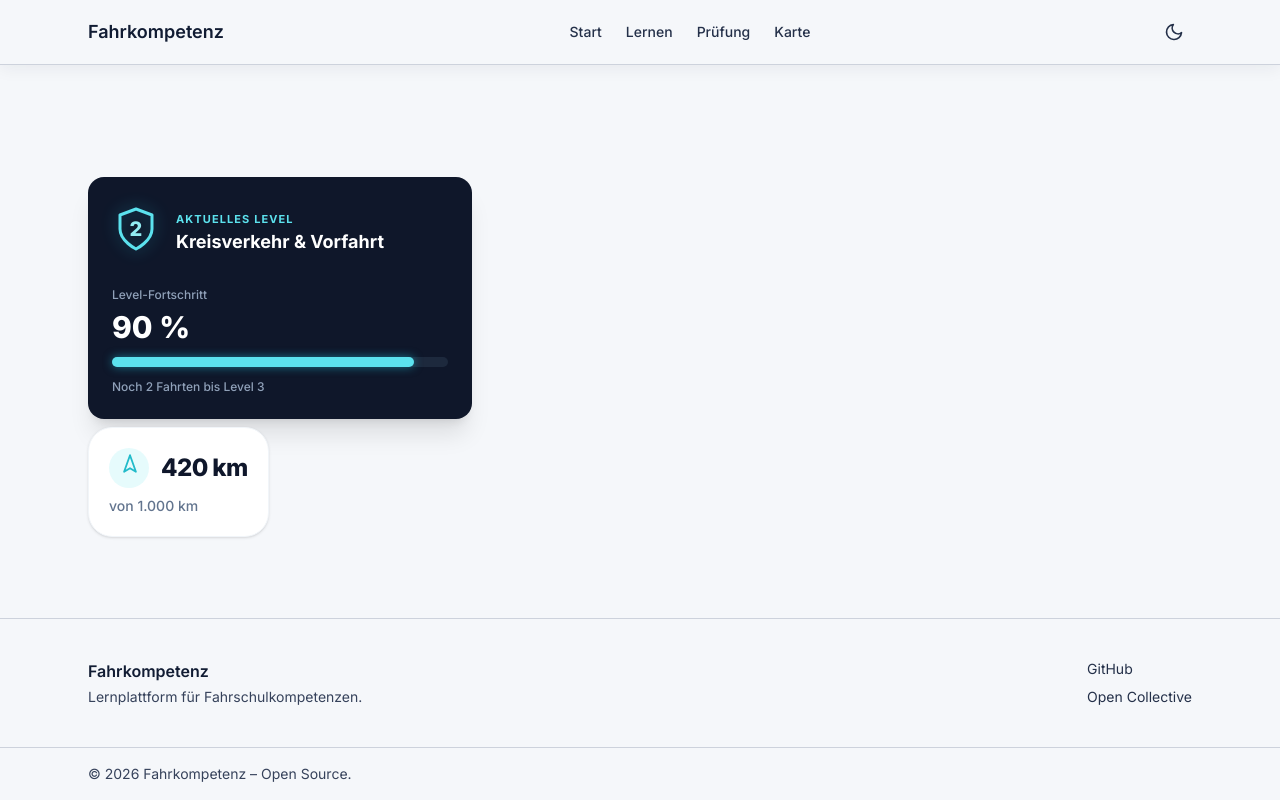
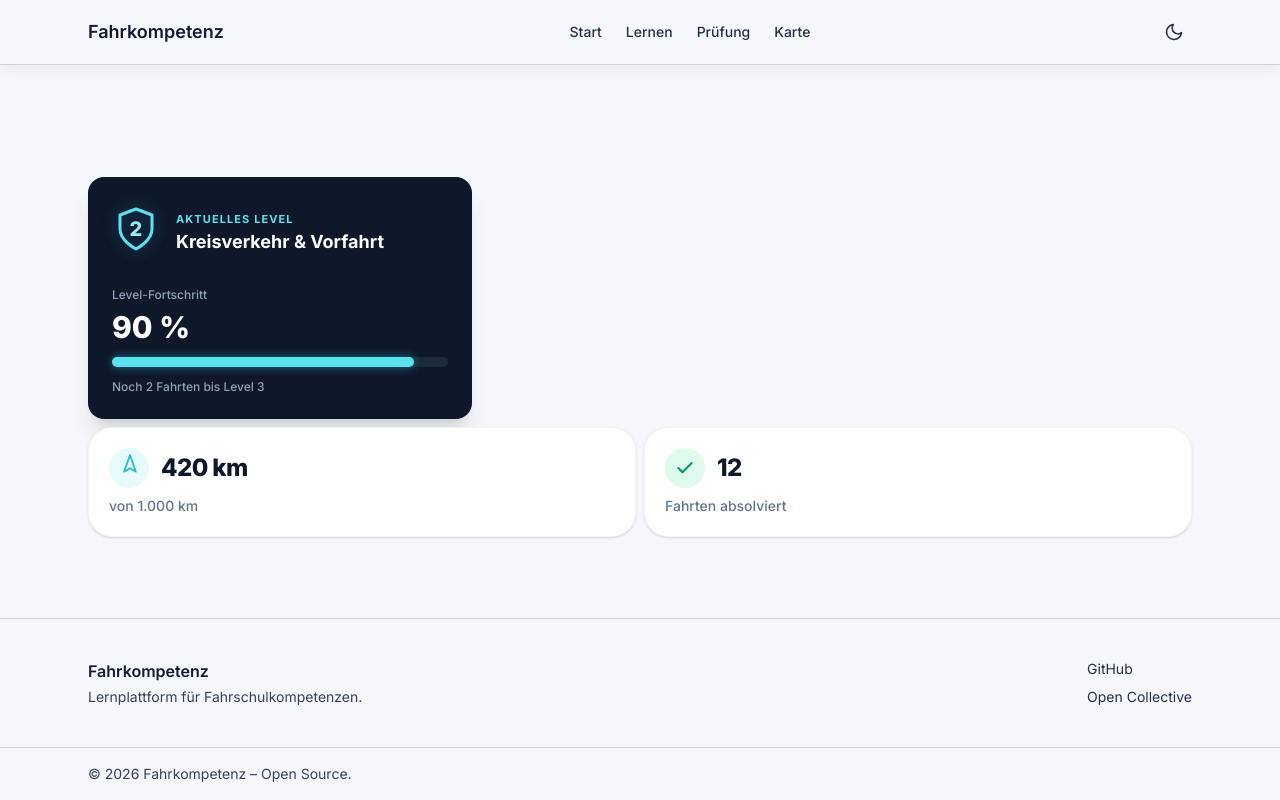
Before and after one commit to Awesomepear9/Hackathon_26_Team42, a Next.js app: page / in a window 1280 px wide. Built offline with nearby package versions, Linux system fonts and the light colour scheme.

Commit message:
feat: Add totalRidesCard

```diff
--- a/src/app/page.tsx
+++ b/src/app/page.tsx
@@ -1,5 +1,6 @@
 import { LevelCard } from "@/components/levelCard";
 import { GoalCard } from "@/components/goalCard";
+import { TotalRidesCard } from "@/components/totalRidesCard";
 
 export default function HomePage() {
   return (
@@ -10,10 +11,13 @@ export default function HomePage() {
         progressPercentage={90}
         remainingRides={2}
       />
-      <div className="pt-2">
+      <div className="grid grid-cols-2 gap-2 pt-2">
         <GoalCard
           totalDistance={1000}
           currentDistance={420}
+        />
+        <TotalRidesCard
+          totalRides={12}
         />
       </div>
     </div>
--- /dev/null
+++ b/src/components/totalRidesCard.tsx
@@ -0,0 +1,37 @@
+interface TotalRidesCardProps {
+  totalRides?: number;
+}
+
+export function TotalRidesCard({ totalRides = 12 }: TotalRidesCardProps) {
+  return (
+    <div className="inline-flex flex-col rounded-3xl bg-white p-5 shadow-sm border border-slate-100">
+      {/* Top Row: Checkmark Icon + Total Rides Value */}
+      <div className="flex items-center gap-3">
+        {/* Circular Light-Green Background with Checkmark Icon */}
+        <div className="flex h-10 w-10 items-center justify-center rounded-full bg-emerald-100/70 text-emerald-600">
+          <svg
+            viewBox="0 0 24 24"
+            fill="none"
+            stroke="currentColor"
+            strokeWidth="2.5"
+            strokeLinecap="round"
+            strokeLinejoin="round"
+            className="h-5 w-5"
+          >
+            <path d="M20 6L9 17l-5-5" />
+          </svg>
+        </div>
+
+        {/* Main Value */}
+        <span className="text-2xl font-extrabold tracking-tight text-slate-900">
+          {totalRides}
+        </span>
+      </div>
+
+      {/* Subtitle Label */}
+      <span className="mt-2 text-sm font-medium text-slate-500">
+        Fahrten absolviert
+      </span>
+    </div>
+  );
+}
```
